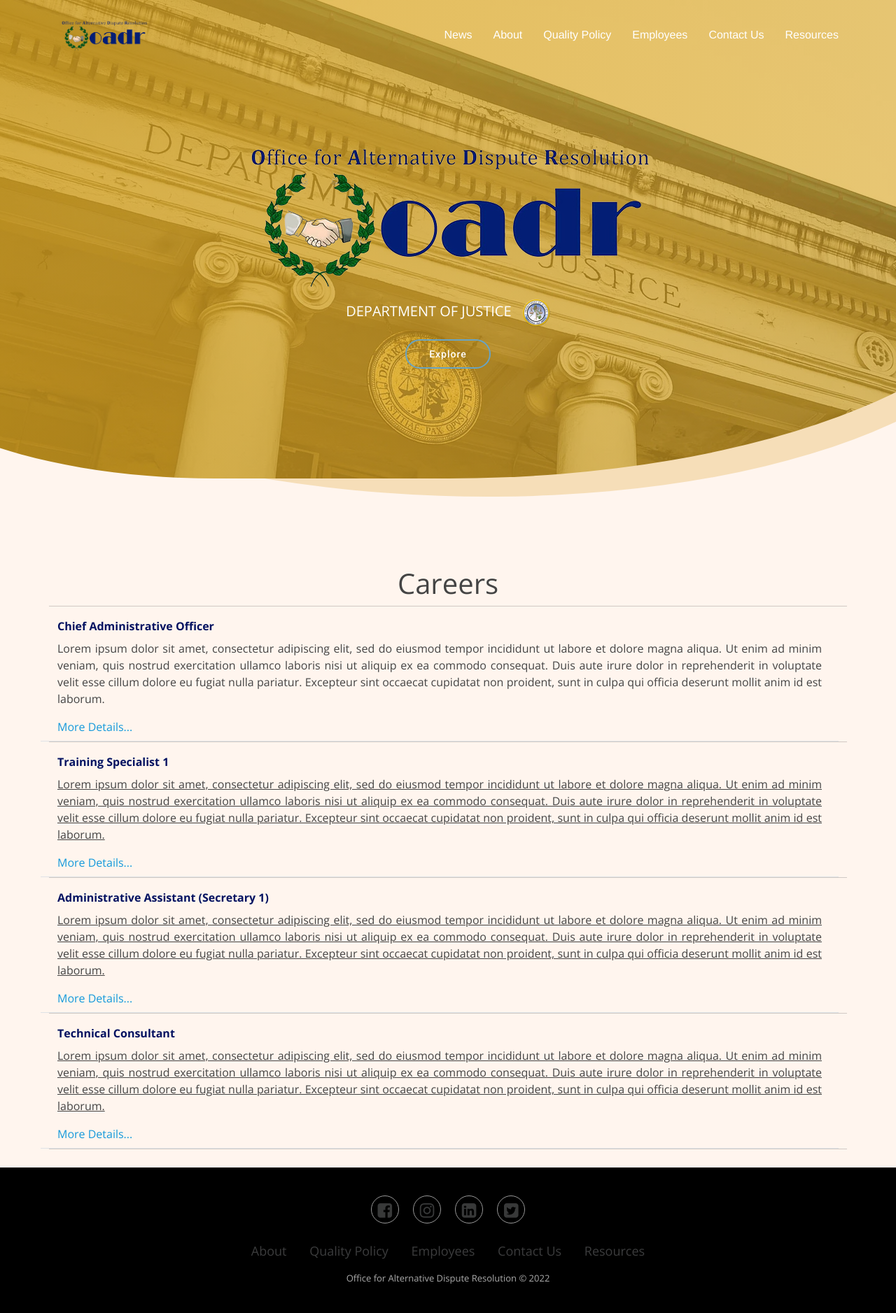
After one commit to Nikoni12/OADR-Website, a CodeIgniter app: the page made by application/views/careers.php in a window 1280 px wide. The commit adds this page. Shown: the whole page at 70% size. Run offline with CodeIgniter, Linux system fonts and the light colour scheme; some libraries are stand-ins or nearby versions.

Commit message:
Update
Careers + some home

```diff
--- /dev/null
+++ b/application/views/careers.php
@@ -0,0 +1,118 @@
+<!DOCTYPE html>
+<html lang="en">
+	<head>
+		<meta charset="utf-8">
+		<meta content="width=device-width, initial-scale=1.0" name="viewport">
+		<title>OADR-PH</title>
+		<meta content="" name="description">
+		<meta content="" name="keywords">
+		<link href="<?php echo base_url('assets/img/apple-touch-icon.png');?>" rel="apple-touch-icon">
+		<link href="https://fonts.googleapis.com/css?family=Open+Sans:300,300i,400,400i,600,600i,700,700i|Roboto:300,300i,400,400i,500,500i,700,700i&display=swap" rel="stylesheet">
+		<link href="<?php echo base_url('assets/vendor/animate.css/animate.min.css');?>" rel="stylesheet">
+		<link href="<?php echo base_url('assets/vendor/aos/aos.css');?>" rel="stylesheet">
+		<link href="<?php echo base_url('assets/vendor/bootstrap/css/bootstrap.min.css');?>" rel="stylesheet">
+		<link href="<?php echo base_url('assets/vendor/bootstrap-icons/bootstrap-icons.css');?>" rel="stylesheet">
+		<link href="<?php echo base_url('assets/vendor/boxicons/css/boxicons.min.css');?>" rel="stylesheet">
+		<link href="<?php echo base_url('assets/vendor/glightbox/css/glightbox.min.css');?>" rel="stylesheet">
+		<link href="<?php echo base_url('assets/vendor/swiper/swiper-bundle.min.css');?>" rel="stylesheet">
+		<link href="<?php echo base_url('assets/css/style.css');?>" rel="stylesheet">
+		<link href="http://cdnjs.cloudflare.com/ajax/libs/font-awesome/4.3.0/css/font-awesome.css" rel="stylesheet"  type='text/css'>
+		<!-- <link href="https://cdn.jsdelivr.net/npm/bootstrap@5.0.2/dist/css/bootstrap.min.css" rel="stylesheet" integrity="sha384-EVSTQN3/azprG1Anm3QDgpJLIm9Nao0Yz1ztcQTwFspd3yD65VohhpuuCOmLASjC" crossorigin="anonymous"> -->
+	</head>
+	<body style = "background-color:#fff5ee;">
+		<?php include_once('header.php');?>
+		<section id="hero" class="d-flex justify-cntent-center align-items-center">
+			<div id="heroCarousel" class="container carousel carousel-fade" data-bs-ride="carousel" data-bs-interval="5000">
+				<div class="carousel-item active">
+					<div class="carousel-container">
+						<img  class="img-fluid animate__animated animate__fadeInDown"  src="<?php echo base_url('assets/img/OADRNOBG.png');?>">
+						<h5 class="animate__animated animate__fadeInUp" style = "color:white;">DEPARTMENT OF JUSTICE &ensp;<img  class="img-fluid" style = "color:white;max-width:40px; height:40px;" src="<?php echo base_url('assets/img/dojlogo.png');?>"></h5>
+						<a href="" class="btn-get-started animate__animated animate__fadeInUp">Explore</a>
+					</div>
+				</div>
+			</div>
+		</section>
+		<main id="main">
+        <main id="main">
+			<section class="features">
+				<div class="container">
+					<div class="row">
+                    <div class="newscarhead"><h1>Careers</h1><br></div>
+						<hr/>
+						<a href="" >
+							<div class="row mb-12 border-bottom pb-2">
+								<div class="col-md-12">
+									<p class="mb-2" style="color:#031261;"><strong>Chief Administrative Officer</strong></p></a>
+
+									<p style = "text-align:justify;">Lorem ipsum dolor sit amet, consectetur adipiscing elit, sed do eiusmod tempor incididunt ut labore et dolore magna aliqua. Ut enim ad minim veniam, quis nostrud exercitation ullamco laboris nisi ut aliquip ex ea commodo consequat. Duis aute irure dolor in reprehenderit in voluptate velit esse cillum dolore eu fugiat nulla pariatur. Excepteur sint occaecat cupidatat non proident, sunt in culpa qui officia deserunt mollit anim id est laborum.</p>
+									<a href=""  style="color:#1499db"><p>More Details...</p></a>
+								</div>
+							</div>
+                            <hr>
+
+                        <a href="" >
+							<div class="row mb-12 border-bottom pb-2">
+								<div class="col-md-12">
+									<p class="mb-2" style="color:#031261;"><strong>Training Specialist 1</strong></p></a>
+									<p style = "text-align:justify;"> <u>Lorem ipsum dolor sit amet, consectetur adipiscing elit, sed do eiusmod tempor incididunt ut labore et dolore magna aliqua. Ut enim ad minim veniam, quis nostrud exercitation ullamco laboris nisi ut aliquip ex ea commodo consequat. Duis aute irure dolor in reprehenderit in voluptate velit esse cillum dolore eu fugiat nulla pariatur. Excepteur sint occaecat cupidatat non proident, sunt in culpa qui officia deserunt mollit anim id est laborum.</u></p>
+									<a href=""  style="color:#1499db"><p>More Details...</p></a>
+								</div>
+							</div>
+                            <hr>
+
+                        <a href="">
+							<div class="row mb-12 border-bottom pb-2">
+								<div class="col-md-12">
+									<p class="mb-2" style="color:#031261;"><strong>Administrative Assistant (Secretary 1)</strong></p></a>
+									<p style = "text-align:justify;"> <u>Lorem ipsum dolor sit amet, consectetur adipiscing elit, sed do eiusmod tempor incididunt ut labore et dolore magna aliqua. Ut enim ad minim veniam, quis nostrud exercitation ullamco laboris nisi ut aliquip ex ea commodo consequat. Duis aute irure dolor in reprehenderit in voluptate velit esse cillum dolore eu fugiat nulla pariatur. Excepteur sint occaecat cupidatat non proident, sunt in culpa qui officia deserunt mollit anim id est laborum.</u></p>
+									<a href=""  style="color:#1499db"><p>More Details...</p></a>
+								</div>
+							</div>
+                            <hr>
+
+                        <a href="">
+							<div class="row mb-12 border-bottom pb-2">
+								<div class="col-md-12">
+									<p class="mb-2" style="color:#031261;"><strong>Technical Consultant</strong></p></a>
+									<p style = "text-align:justify;"> <u>Lorem ipsum dolor sit amet, consectetur adipiscing elit, sed do eiusmod tempor incididunt ut labore et dolore magna aliqua. Ut enim ad minim veniam, quis nostrud exercitation ullamco laboris nisi ut aliquip ex ea commodo consequat. Duis aute irure dolor in reprehenderit in voluptate velit esse cillum dolore eu fugiat nulla pariatur. Excepteur sint occaecat cupidatat non proident, sunt in culpa qui officia deserunt mollit anim id est laborum.</u></p>
+									<a href=""  style="color:#1499db"><p>More Details...</p></a>
+								</div>
+							</div>
+                            <hr>
+
+					</div>
+				</div>
+			</section>
+		</main>
+		</main>
+		<div class="footer-basic">
+			<footer>
+				<div class="social">
+					<a href="#"><i class="fa fa-facebook-square"></i></a>
+					<a href="#"><i class="fa fa-instagram"></i></a>
+					<a href="#"><i class="fa fa-linkedin-square"></i></a>
+					<a href="#"><i class="fa fa-twitter-square"></i></a>
+				</div>
+				<ul class="list-inline">
+					<li class="list-inline-item"><a href="http://localhost/OADR-Website/User/about">About</a></li>
+					<li class="list-inline-item"><a href="">Quality Policy</a></li>
+					<li class="list-inline-item"><a href="">Employees</a></li>
+					<li class="list-inline-item"><a href="">Contact Us</a></li>
+					<li class="list-inline-item"><a href="">Resources</a></li>
+				</ul>
+				<p class="copyright">Office for Alternative Dispute Resolution © 2022</p>
+			</footer>
+		</div>
+		<a href="#" class="back-to-top d-flex align-items-center justify-content-center"><i class="bi bi-arrow-up-short"></i></a>
+		<script src="<?php echo base_url('assets/vendor/purecounter/purecounter.js');?>"></script>
+		<script src="<?php echo base_url('assets/vendor/aos/aos.js');?>"></script>
+		<script src="<?php echo base_url('assets/vendor/bootstrap/js/bootstrap.bundle.min.js');?>"></script>
+		<script src="<?php echo base_url('assets/vendor/glightbox/js/glightbox.min.js');?>"></script>
+		<script src="<?php echo base_url('assets/vendor/isotope-layout/isotope.pkgd.min.js');?>"></script>
+		<script src="<?php echo base_url('assets/vendor/swiper/swiper-bundle.min.js');?>"></script>
+		<script src="<?php echo base_url('assets/vendor/waypoints/noframework.waypoints.js');?>"></script>
+		<script src="<?php echo base_url('assets/vendor/php-email-form/validate.js');?>"></script>
+		<script src="<?php echo base_url('assets/js/main.js');?>"></script>
+		<script src="<?php echo base_url('assets/js/script.js');?>"></script>
+	</body>
+</html>
--- a/assets/css/style.css
+++ b/assets/css/style.css
@@ -2040,3 +2040,141 @@
   width: 100% !important;
   height: 100% !important;
 }
+
+.newscarhead{
+width: 100%;
+display: flex;
+justify-content: center;
+align-items: center;
+}
+
+
+/*adr*/
+
+
+/*.adrcontain{
+  width: 90%;
+  display: inline-block;
+  align-items: center;
+  justify-content: center;
+  position: relative;
+
+}*/
+
+
+.adrcontain{
+	position: relative;
+	font-family:"Catamaran", sans-serif;
+	font-size: 10px;
+	width: 100%;
+	height: 130vh;
+	display: flex;
+	align-items: center;
+	justify-content: center;
+	background-color: white;
+	padding: 0 1.5rem;
+}
+
+.sect_post{
+	width: 100%;
+	max-width: 98rem;
+	padding: 5rem;
+	background-color: rgb(173, 216, 230);
+	box-shadow:  0 1rem 4rem rgba(0,0,0,2);
+	display:flex;
+	align-items: center;
+	border-radius: .8rem;
+}
+
+.sect_img{
+	min-width: 35rem;
+	max-width: 50rem;
+	height: 30rem;
+	transform: translateX(-3rem);
+	position:relative;
+}
+
+.sect_text{
+	margin-bottom: 3rem;
+	font-size: 14px;
+	color: rgba(0,0,0,.7);
+}
+
+@media screen and (max-width: 1068px){
+	.sect_post{
+		max-width: 80rem;
+	}
+
+	.sect_img{
+		min-width: 30rem;
+		max-width: 30rem;
+	}
+}
+
+@media screen and (max-width: 868px){
+	.sect_post{
+		max-width: 70rem;
+	}
+	.adrcontain{
+		height:200vh;
+	}
+
+}
+
+@media screen and (max-width: 768px){
+	.sect_post{
+		padding: 2.5rem;
+		flex-direction: column;
+	}
+
+	.sect_img{
+		min-width: 100%;
+		max-width: 100%;
+		margin-left: 90px;
+
+	}
+}
+
+/*sidebar*/
+#grid-container {
+  display: grid;
+  grid-template-columns: auto auto auto;
+  grid-template-rows: 100px;
+  grid-gap: 8px;
+  padding: 8px;
+
+  }
+
+  #grid-container div {
+  background-color: #0892d0;
+  text-align: left;
+  padding: 30px;
+  font-size: 16px;
+  }
+
+  #box-1 {
+  grid-row-start: 1;
+  grid-row-end: 7;
+  }
+
+
+  .sidebar {
+    height: 100%;
+    width: 300px;
+    left: 0;
+    top: 0;
+    padding-top: 40px;
+
+    }
+
+    .sidebar a {
+    padding: 8px;
+    font-size: 16px;
+    display: block;
+    text-decoration: none;
+    }
+
+    .sidebar a:hover {
+    cursor: pointer;
+    opacity: .7;
+    }
```
Also changed, not shown: application/controllers/User.php (+7 -0 lines), application/views/chiefofficer.php (added, +94 -0 lines), application/views/home.php (+37 -1 lines).
